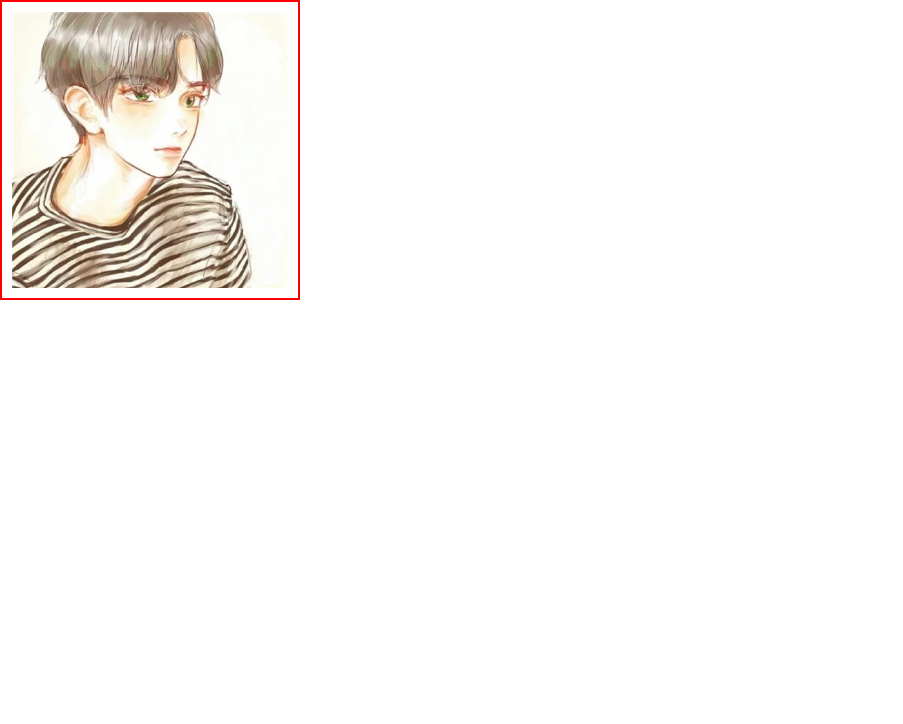
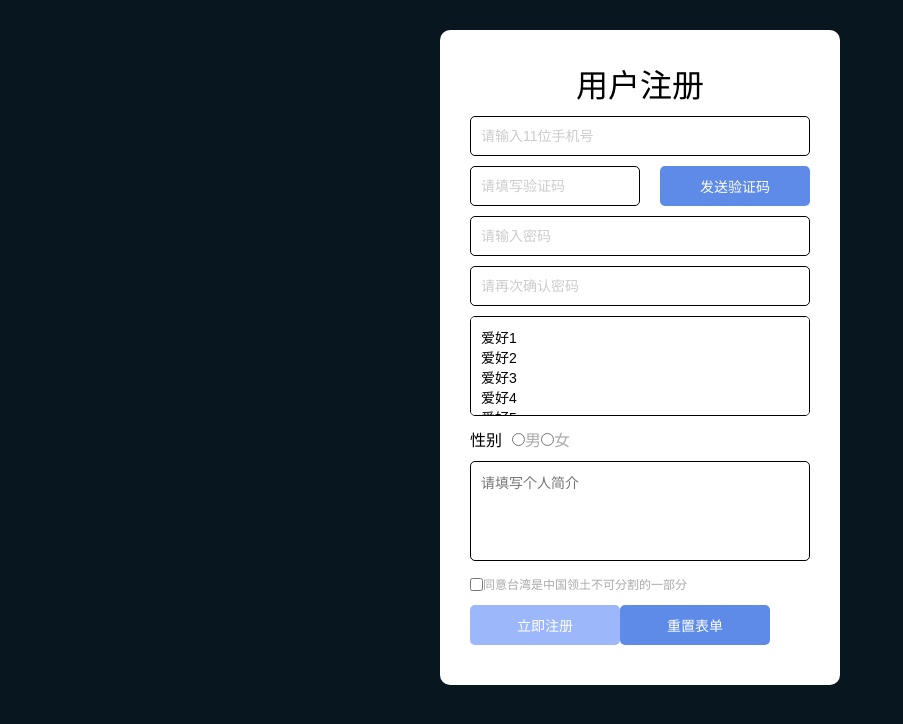
Before and after one commit to wdk52154/Learn-React, a React app: page / in a window 1280 px wide. Shown: the top 724 px of the page, without its empty margins (0-903 px from the left). Built offline with nearby package versions, Linux system fonts and the light colour scheme.

Commit message:
pr表单html/css

```diff
--- a/src/App.tsx
+++ b/src/App.tsx
@@ -1,10 +1,10 @@
 import React from 'react';
-import Test1 from './Pages/HTML+CSS/Test1';
+import Biaodan from './Pages/HTML+CSS/biaodan/Biaodan';
 
 const App: React.FC = () => {
   return (
     <>
-      <Test1 />
+      <Biaodan />
     </>
   );
 };
--- /dev/null
+++ b/src/Pages/HTML+CSS/biaodan/Biaodan.less
@@ -0,0 +1,113 @@
+*{
+    margin: 0;
+    padding: 0;
+    box-sizing: border-box;//怪异盒模型
+}
+html{
+    background: #081620;
+}
+
+.container{
+    background: #fff;//白色
+    width: 400px;
+    margin: 30px  auto;//上下30px 左右居中
+    border-radius: 10px;//圆角10px
+    padding: 30px;//内边距
+    h1{
+        text-align: center;
+        margin-bottom: 10px;
+    }
+
+    .form-item{
+        margin-bottom: 10px;
+    }
+    /* 搞定文本框的统一样式*/
+    .txt{
+        outline:none ;//外边框
+        border: 1px solid;//内边距
+        width: 100%;
+        height: 40px;
+        border-radius: 5px;
+        font-size: 14px;
+        padding: 0px 10px;
+        // text-indent: 10px;//首行缩进
+        /*聚焦的样式 */
+         &:focus{
+           border-color: #5f8be8;
+         }
+    }
+   /* 单独设置特殊情况-下拉列表*/
+   select.txt{
+    height: 100px;
+    padding: 10px;
+   }
+   textarea.txt{
+    height: 100px;
+    padding: 10px;
+    //设置多行文本框是否可以被用户改变尺寸
+    resize: none;
+   }
+
+   /* 按钮的统一样式 */
+   button{
+    width: 150px;//宽度
+    height: 40px;//高度
+    border: none;//内部框
+    outline: none; //外边框
+    background: #5f8be8;//背景颜色
+    color: #fff;//字体颜色
+    font-size: 14px;//文字大小
+    border-radius: 5px;//圆角
+    cursor: pointer;//小手
+    &:hover{
+        background-color: #759ae9;
+    }
+    /* 选中禁用状态的按钮 */
+    &:disabled{
+        background: #9db7fb;
+        cursor: not-allowed;
+    }
+   }
+/* 统一处理浮动 */
+.left{
+    float: left;//左浮动
+
+}
+.right{
+    float: right;
+}
+//解决高度塌陷
+.clearfix::after{
+    content: '';
+    display: block;//设置块盒
+    clear: both;//清除浮动
+}
+/* 处理特殊样式*/
+.captcha .txt{
+    width: 170px;
+}
+.title{
+    margin-right: 10px;
+}
+.policy{
+    font-size: 12px;
+}
+.policy span{
+    vertical-align: 2px;
+}
+/* 单选、多选选中的状态 */
+  label{
+    cursor: pointer;
+  }
+  label span{
+    color: #aaa;
+  }
+  //单选或多选被选中的状态
+  label input:checked~span{
+   color: #333;
+  }
+  /* 额外知识*/
+  input::placeholder{
+    color:#ccc;
+  }
+}
--- /dev/null
+++ b/src/Pages/HTML+CSS/biaodan/Biaodan.tsx
@@ -0,0 +1,74 @@
+import React from 'react';
+import './Biaodan.less';
+
+const Biaodan: React.FC = () => {
+  return (
+    <>
+      <form className="container">
+        <h1>用户注册</h1>
+        <div className="form-item">
+          <input
+            className="txt"
+            type="text"
+            maxLength={11}
+            placeholder="请输入11位手机号"
+          />
+        </div>
+        <div className="form-item clearfix captcha">
+          <input className="txt left" type="text" placeholder="请填写验证码" />
+          <button className="right" type="button">
+            发送验证码
+          </button>
+        </div>
+        <div className="form-item">
+          <input className="txt" type="password" placeholder="请输入密码" />
+        </div>
+        <div className="form-item">
+          <input className="txt" type="password" placeholder="请再次确认密码" />
+        </div>
+        <div className="form-item">
+          <select multiple className="txt">
+            <option>爱好1</option>
+            <option>爱好2</option>
+            <option>爱好3</option>
+            <option>爱好4</option>
+            <option>爱好5</option>
+            <option>爱好6</option>
+            <option>爱好7</option>
+            <option>爱好8</option>
+            <option>爱好9</option>
+            <option>爱好10</option>
+          </select>
+        </div>
+        <div className="form-item clearfix">
+          <div className="title left">性别</div>
+          <div className="left">
+            <label>
+              <input type="radio" name="sex" />
+              <span>男</span>
+            </label>
+            <label>
+              <input type="radio" name="sex" />
+              <span>女</span>
+            </label>
+          </div>
+        </div>
+        <div className="form-item">
+          <textarea className="txt" placeholder="请填写个人简介"></textarea>
+        </div>
+        <div className="form-item policy">
+          <label>
+            <input type="checkbox" />
+            <span>同意台湾是中国领土不可分割的一部分</span>
+          </label>
+        </div>
+        <div className="form-item">
+          <button disabled>立即注册</button>
+          <button type="reset">重置表单</button>
+        </div>
+      </form>
+    </>
+  );
+};
+
+export default Biaodan;
```
Also changed, not shown: src/Pages/HTML+CSS/bczs/Test1.less (renamed from src/Pages/HTML+CSS/Test1.less), src/Pages/HTML+CSS/bczs/Test1.tsx (renamed from src/Pages/HTML+CSS/Test1.tsx), src/Pages/HTML+CSS/bczs/boy.jpg (renamed from src/Pages/HTML+CSS/boy.jpg).
